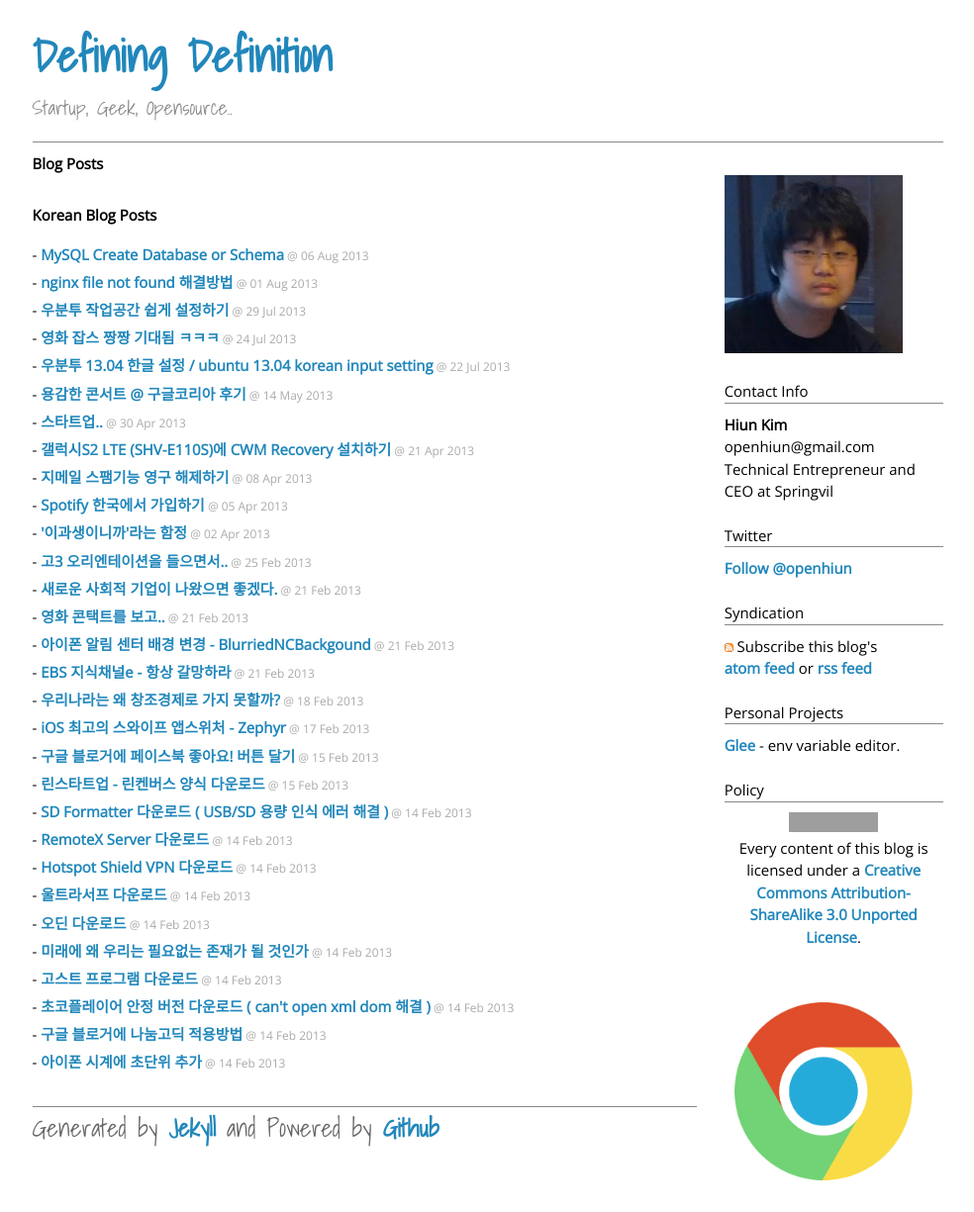
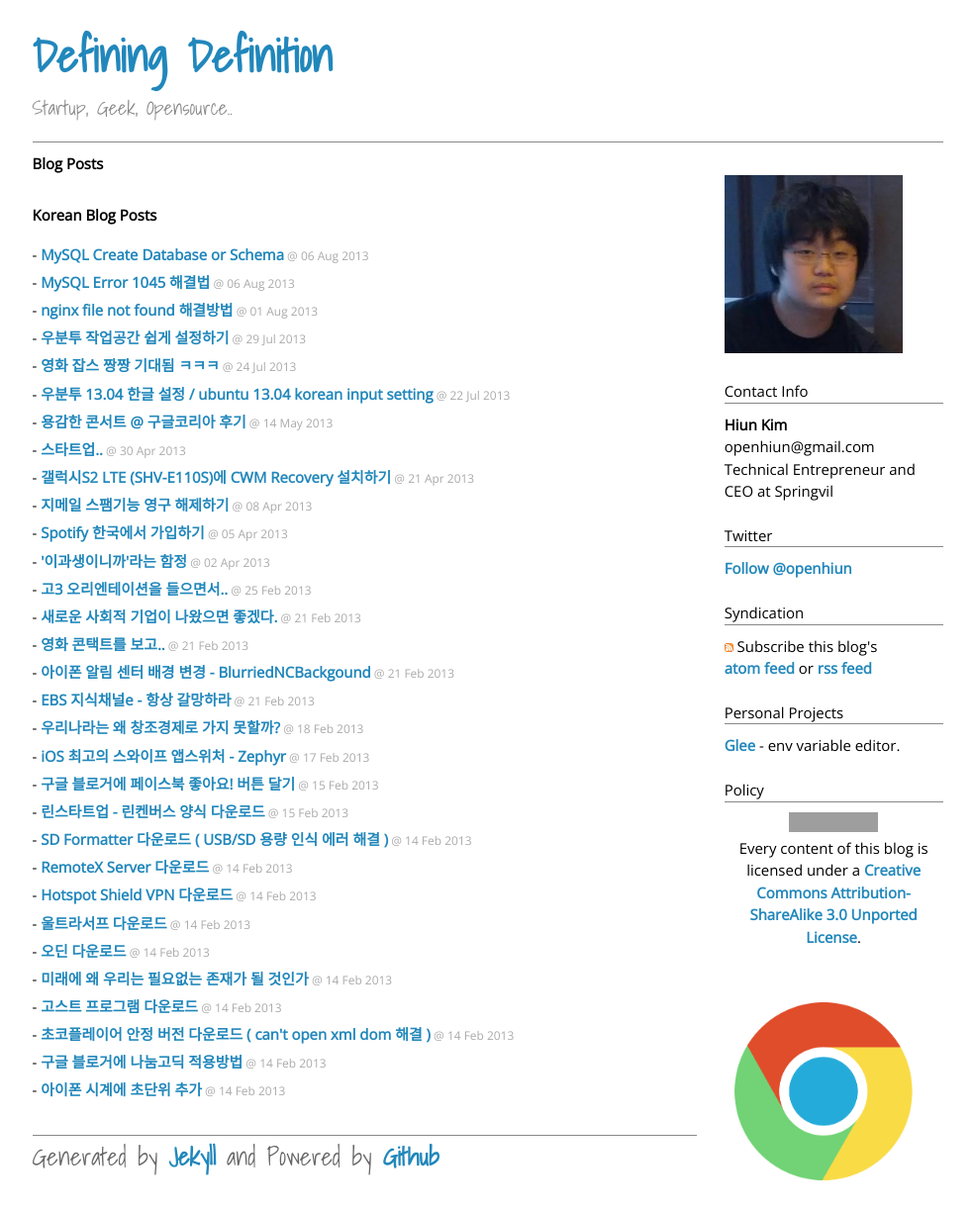
Before and after one commit to Gorski4123/openhiun.github.com, a Jekyll site: the page built from index.html, in a window 1280 px wide. Shown: the whole page at 99% size, without its empty margins (160-1144 px from the left). Built offline with Jekyll 4.4.1, drawn with Linux system fonts in a browser that asks for light colours; Markdown is read by kramdown in place of the engine named in the settings; comment, search, counter and statistics services are not loaded; before the commit the page ends 1203 px from its top, so only the background shows below that; grey boxes are pictures that could not be loaded.

Commit message:
Update 2013-08-06-mysql-error-1045.html

```diff
--- a/_posts/2013-08-06-mysql-error-1045.html
+++ b/_posts/2013-08-06-mysql-error-1045.html
@@ -10,7 +10,7 @@
 blogger:
     siteid: "98320892776810016"
     postid: "7566565992832539063"
-categories: [mysql]
+categories: [k, mysql]
 author:
     name: "Hiun Kim"
     url: "http://www.blogger.com/profile/03959746300918215329?rel=author"
```
